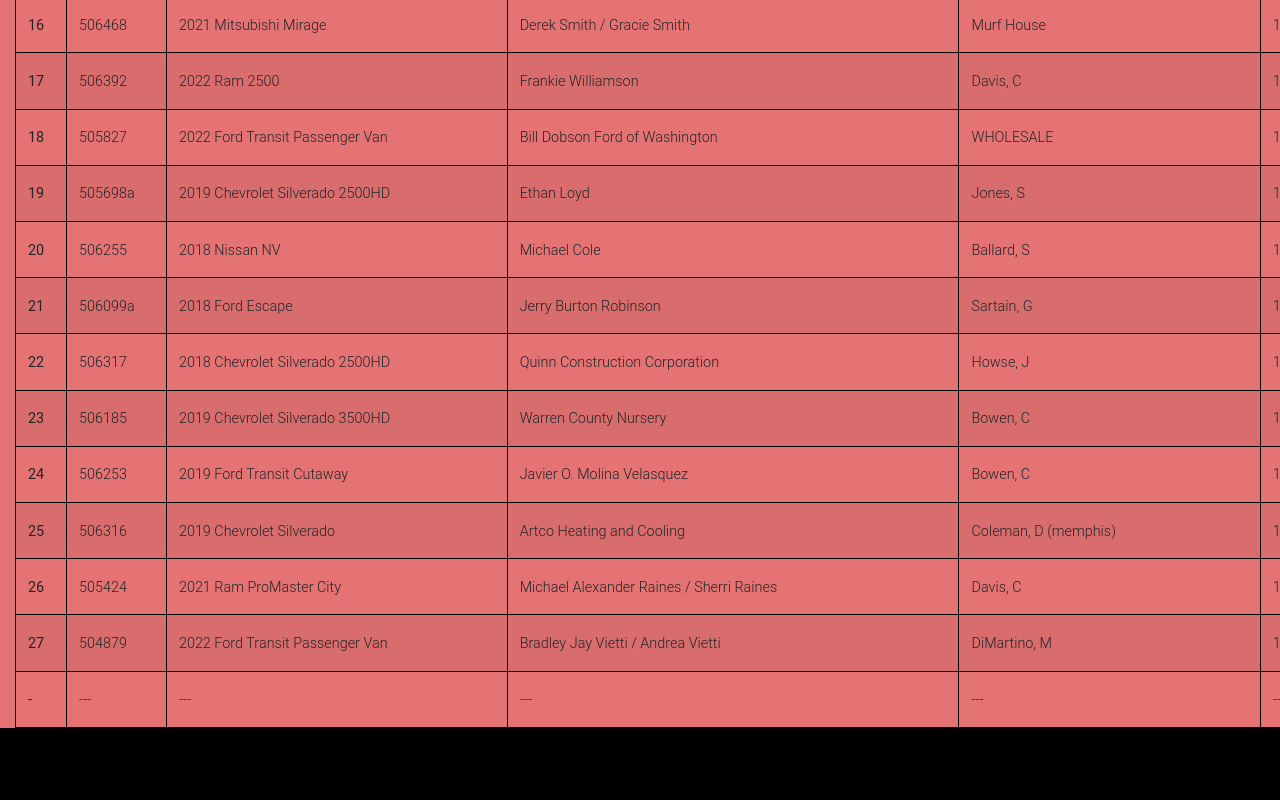
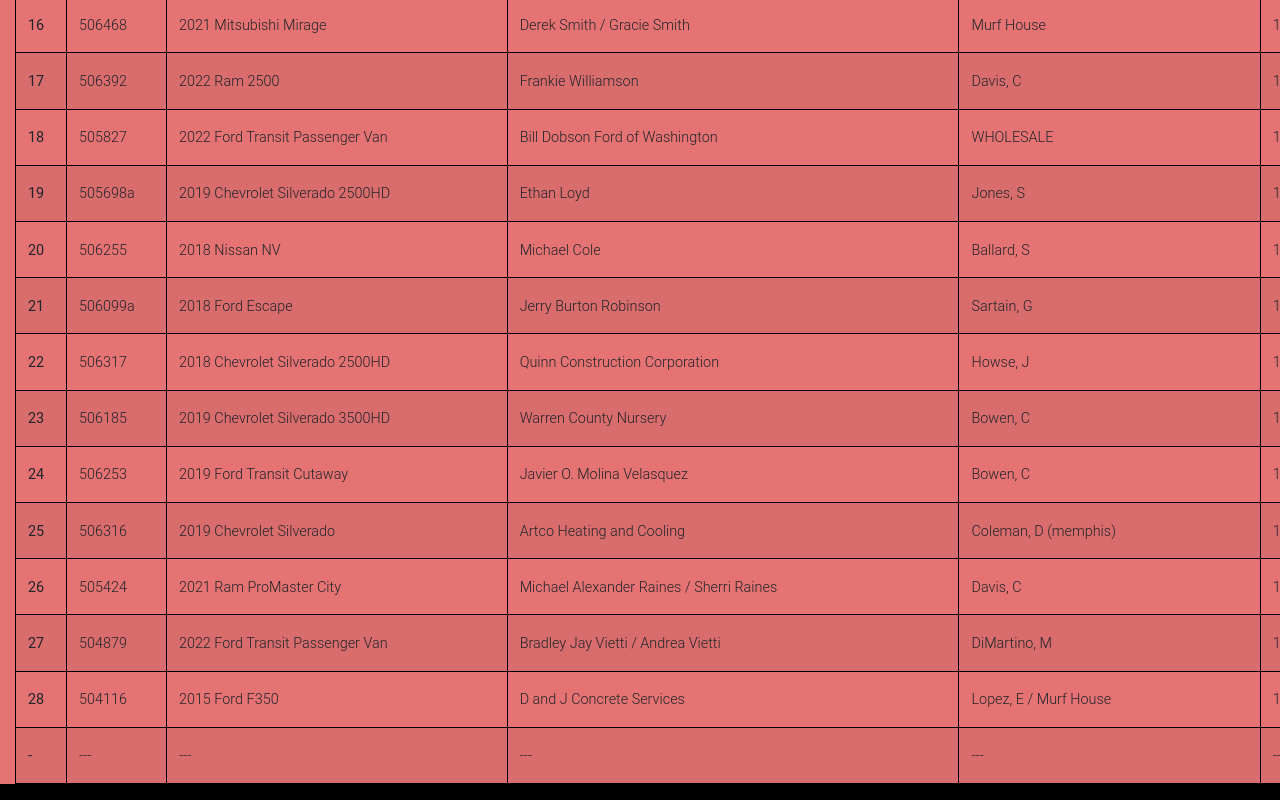
Before and after one commit to hannahjacey/sales-count, a plain HTML site: page December2024.html in a window 1280 px wide. Shown: the part 984-1784 px from the top of the page. Before the commit the page ends 1728 px from the top, so only its background shows below. Drawn offline with nearby package versions, Linux system fonts and the light colour scheme.

Commit message:
Update December2024.html

```diff
--- a/December2024.html
+++ b/December2024.html
@@ -316,6 +316,14 @@
                   <td>12/27/2024</td>
                 </tr>
                 <tr>
+                  <th scope="row">28</th>
+                  <td>504116</td>
+                  <td>2015 Ford F350</td>
+                  <td>D and J Concrete Services</td>
+                  <td>Lopez, E / Murf House</td>
+                  <td>12/27/2024</td>
+                </tr>
+                <tr>
                   <th scope="row">-</th>
                   <td>---</td>
                   <td>---</td>
```
